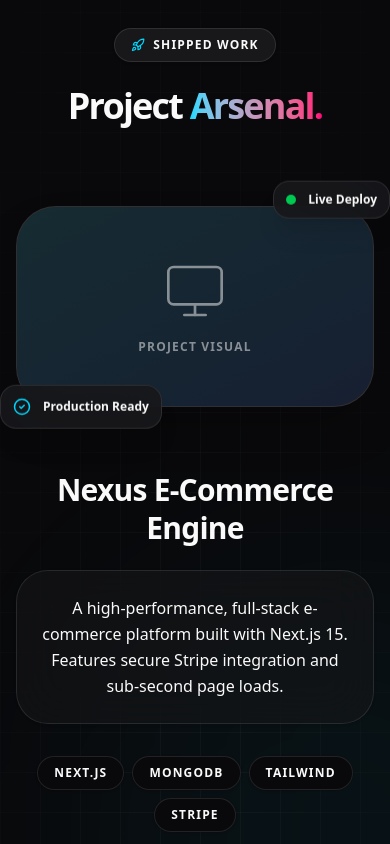
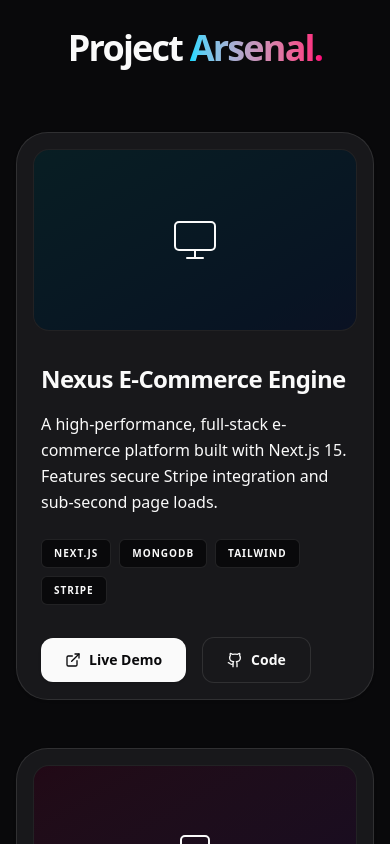
Before and after one commit to itznik/Portfolio, a Next.js app in the folder nikunj-portfolio/: page / in a window 390 px wide. Shown: the part 3540-4384 px from the top of the page. Built offline with nearby package versions, Linux system fonts and the light colour scheme.

Commit message:
Update Projects.tsx

```diff
--- a/nikunj-portfolio/src/components/Projects.tsx
+++ b/nikunj-portfolio/src/components/Projects.tsx
@@ -1,7 +1,7 @@
 "use client";
 
 import { motion } from "framer-motion";
-import { Github, ExternalLink, Monitor, Layout, Smartphone, CheckCircle2, Rocket } from "lucide-react";
+import { Github, ExternalLink, Monitor, Layout, Smartphone } from "lucide-react";
 
 const projects = [
   {
@@ -13,7 +13,6 @@
     live: "#",
     icon: Monitor,
     color: "from-accent-primary to-blue-600",
-    badge: "Production Ready"
   },
   {
     id: 2,
@@ -24,167 +23,84 @@
     live: "#",
     icon: Smartphone,
     color: "from-accent-secondary to-purple-600",
-    badge: "WebSockets"
-  },
-  {
-    id: 3,
-    title: "Vortex Analytics Dashboard",
-    description: "Complex data visualization dashboard for SaaS products. Consumes large datasets via REST APIs with fluid animations.",
-    tech: ["MERN Stack", "Framer Motion", "Recharts"],
-    github: "#",
-    live: "#",
-    icon: Layout,
-    color: "from-accent-primary to-accent-secondary",
-    badge: "Data Heavy"
   },
 ];
 
 export default function Projects() {
   return (
-    <section id="projects" className="relative w-full max-w-7xl mx-auto py-24 md:py-32 px-4 sm:px-6 lg:px-8 z-10 overflow-hidden">
+    <section id="projects" className="relative w-full max-w-6xl mx-auto py-24 md:py-32 px-4 sm:px-6 lg:px-8 z-10">
 
-      {/* 1. SECTION BACKGROUND: Deep Blueprint Mesh */}
-      <div className="absolute inset-0 pointer-events-none z-0">
-        <div className="absolute inset-0 bg-[linear-gradient(to_right,var(--border-card)_1px,transparent_1px),linear-gradient(to_bottom,var(--border-card)_1px,transparent_1px)] bg-[size:40px_40px] [mask-image:radial-gradient(ellipse_80%_80%_at_50%_50%,#000_20%,transparent_100%)] opacity-30" />
-        <div className="absolute top-1/4 left-1/4 w-[500px] h-[500px] bg-accent-primary/5 rounded-full blur-[120px] mix-blend-screen" />
-        <div className="absolute bottom-1/4 right-1/4 w-[500px] h-[500px] bg-accent-secondary/5 rounded-full blur-[120px] mix-blend-screen" />
+      {/* Header */}
+      <div className="text-center mb-16 md:mb-24 relative z-20">
+        <h2 className="text-4xl md:text-5xl lg:text-6xl font-black tracking-tighter text-fg-base mb-4">
+          Project <span className="text-transparent bg-clip-text bg-gradient-to-r from-accent-primary to-accent-secondary">Arsenal.</span>
+        </h2>
       </div>
 
-      <div className="relative z-10 w-full">
+      <div className="relative">
 
-        {/* Header */}
-        <div className="text-center mb-20 md:mb-32">
+        {/* UNIQUE SVG VISUALIZER: The Circuit Line */}
+        <div className="absolute left-6 md:left-12 top-0 bottom-0 w-px bg-border-card z-0 hidden sm:block">
           <motion.div
-            initial={{ opacity: 0, y: 20 }}
-            whileInView={{ opacity: 1, y: 0 }}
+            initial={{ height: 0 }}
+            whileInView={{ height: "100%" }}
             viewport={{ once: true }}
-            className="inline-flex items-center gap-2 px-4 py-2 rounded-full bg-surface-card border border-border-card shadow-sm mb-6"
-          >
-            <Rocket size={14} className="text-accent-primary" />
-            <span className="text-xs font-bold tracking-widest text-fg-base uppercase">Shipped Work</span>
-          </motion.div>
-          <motion.h2
-            initial={{ opacity: 0, y: 20 }}
-            whileInView={{ opacity: 1, y: 0 }}
-            viewport={{ once: true }}
-            transition={{ delay: 0.1 }}
-            className="text-4xl md:text-5xl lg:text-6xl font-black tracking-tighter text-fg-base mb-4"
-          >
-            Project <span className="text-transparent bg-clip-text bg-gradient-to-r from-accent-primary to-accent-secondary">Arsenal.</span>
-          </motion.h2>
+            transition={{ duration: 1.5, ease: "easeInOut" }}
+            className="w-full bg-accent-primary shadow-[0_0_10px_var(--accent-primary)]"
+          />
         </div>
 
-        {/* 2. THE TIMELINE LAYOUT */}
-        <div className="relative flex flex-col gap-24 md:gap-40">
-
-          {/* Central Connecting SVG Line (Desktop Only) */}
-          <div className="hidden lg:block absolute left-1/2 top-0 bottom-0 w-[2px] -translate-x-1/2 overflow-hidden z-0">
-            <svg className="absolute inset-0 w-full h-full" preserveAspectRatio="none">
-              <line x1="1" y1="0" x2="1" y2="100%" stroke="var(--border-card)" strokeWidth="2" strokeDasharray="8 8" />
-              <motion.line
-                initial={{ pathLength: 0 }}
-                whileInView={{ pathLength: 1 }}
-                viewport={{ once: true, margin: "-20%" }}
-                transition={{ duration: 2, ease: "easeInOut" }}
-                x1="1" y1="0" x2="1" y2="100%"
-                stroke="var(--accent-primary)"
-                strokeWidth="2"
-                className="drop-shadow-[0_0_8px_rgba(0,216,255,0.8)]"
-              />
-            </svg>
-          </div>
-
-          {projects.map((project, index) => {
-            const isEven = index % 2 === 0;
-
-            return (
+        {/* Clean, Flat, Premium Project Cards */}
+        <div className="flex flex-col gap-12 md:gap-20">
+          {projects.map((project, index) => (
             <motion.div
               key={project.id}
-                initial={{ opacity: 0, y: 50 }}
+              initial={{ opacity: 0, y: 30 }}
               whileInView={{ opacity: 1, y: 0 }}
-                viewport={{ once: true, margin: "-100px" }}
-                transition={{ duration: 0.7, ease: "easeOut" }}
-                className={`flex flex-col ${isEven ? 'lg:flex-row' : 'lg:flex-row-reverse'} gap-10 lg:gap-20 items-center relative z-10`}
+              viewport={{ once: true, margin: "-50px" }}
+              className="relative z-10 flex flex-col md:flex-row gap-8 items-center bg-surface-card border border-border-card rounded-[2rem] p-4 md:p-6 shadow-sm hover:shadow-lg transition-shadow"
             >
 
-                {/* Visual / Image Side with Floating Badges */}
-                <div className="w-full lg:w-1/2 relative">
+              {/* Circuit Node dot connecting to the line */}
+              <div className="hidden sm:block absolute -left-6 md:-left-12 top-1/2 -translate-y-1/2 w-3 h-3 rounded-full bg-bg-base border-2 border-accent-primary -ml-[5px] z-20" />
 
-                  {/* Central Timeline Node (Desktop Only) */}
-                  <div className={`hidden lg:block absolute top-1/2 -translate-y-1/2 w-4 h-4 rounded-full bg-bg-base border-[3px] border-accent-primary shadow-[0_0_15px_rgba(0,216,255,0.5)] z-20 ${isEven ? '-right-[2.5rem]' : '-left-[2.5rem]'}`} />
-
-                  {/* The Main Image Container */}
-                  <div className="relative w-full aspect-[16/9] md:aspect-[4/3] rounded-[2.5rem] overflow-hidden bg-surface-card border border-border-card shadow-2xl group">
-                    <div className={`absolute inset-0 bg-gradient-to-br ${project.color} opacity-10 group-hover:opacity-20 transition-opacity duration-500`} />
-                    <div className="absolute inset-0 flex flex-col items-center justify-center text-text-secondary group-hover:text-accent-primary transition-colors duration-500">
-                      <project.icon size={64} strokeWidth={1} className="mb-4 opacity-50 group-hover:opacity-100 group-hover:scale-110 transition-all duration-500" />
-                      <span className="text-xs tracking-widest uppercase font-bold opacity-50">Project Visual</span>
+              {/* Integrated Image/Visual */}
+              <div className="w-full md:w-[40%] aspect-video md:aspect-square rounded-2xl bg-bg-base border border-border-card overflow-hidden relative group">
+                <div className={`absolute inset-0 bg-gradient-to-br ${project.color} opacity-10 group-hover:opacity-20 transition-opacity`} />
+                <div className="absolute inset-0 flex items-center justify-center text-text-secondary">
+                  <project.icon size={48} strokeWidth={1} />
                 </div>
               </div>
 
-                  {/* FLOATING WIDGET 1: Top Status Badge */}
-                  <motion.div
-                    animate={{ y: [0, -8, 0] }}
-                    transition={{ repeat: Infinity, duration: 4, ease: "easeInOut", delay: index * 0.2 }}
-                    className={`absolute -top-5 ${isEven ? '-right-4 md:-right-8' : '-left-4 md:-left-8'} p-3 md:p-4 rounded-2xl bg-surface-card/90 backdrop-blur-xl border border-border-card shadow-xl flex items-center gap-3 z-20`}
-                  >
-                    <span className="relative flex h-2.5 w-2.5">
-                      <span className="animate-ping absolute inline-flex h-full w-full rounded-full bg-green-400 opacity-75"></span>
-                      <span className="relative inline-flex rounded-full h-2.5 w-2.5 bg-green-500"></span>
-                    </span>
-                    <div className="flex flex-col">
-                      <span className="text-xs md:text-sm font-bold text-fg-base leading-none">Live Deploy</span>
-                    </div>
-                  </motion.div>
-
-                  {/* FLOATING WIDGET 2: Bottom Feature Badge */}
-                  <motion.div
-                    animate={{ y: [0, 8, 0] }}
-                    transition={{ repeat: Infinity, duration: 5, ease: "easeInOut", delay: 1 + (index * 0.2) }}
-                    className={`absolute -bottom-5 ${isEven ? '-left-4 md:-left-8' : '-right-4 md:-right-8'} p-3 md:p-4 rounded-2xl bg-surface-card/90 backdrop-blur-xl border border-border-card shadow-xl flex items-center gap-3 z-20`}
-                  >
-                    <CheckCircle2 size={18} className="text-accent-primary" />
-                    <span className="text-xs md:text-sm font-bold text-fg-base">{project.badge}</span>
-                  </motion.div>
-
-                </div>
-
-                {/* Content Side */}
-                <div className="w-full lg:w-1/2 flex flex-col justify-center text-center lg:text-left pt-6 lg:pt-0">
-                  <h3 className="text-3xl md:text-4xl lg:text-5xl font-bold text-fg-base mb-6 tracking-tight leading-tight">
+              {/* Content Side (No floating widgets, perfectly aligned) */}
+              <div className="w-full md:w-[60%] flex flex-col justify-center px-2 md:px-6">
+                <h3 className="text-2xl md:text-3xl font-bold text-fg-base mb-4 tracking-tight">
                   {project.title}
                 </h3>
-
-                  <div className="p-6 md:p-8 rounded-[2rem] bg-surface-card/50 backdrop-blur-xl border border-border-card shadow-sm mb-8 relative overflow-hidden group">
-                    <div className="absolute inset-0 bg-gradient-to-r from-accent-primary/5 to-transparent opacity-0 group-hover:opacity-100 transition-opacity duration-500" />
-                    <p className="text-base md:text-lg text-text-secondary leading-relaxed font-light relative z-10">
+                <p className="text-text-secondary leading-relaxed font-light mb-6">
                   {project.description}
                 </p>
-                  </div>
 
-                  {/* Tech Stack Pills */}
-                  <div className="flex flex-wrap justify-center lg:justify-start gap-2 md:gap-3 mb-10">
+                <div className="flex flex-wrap gap-2 mb-8">
                   {project.tech.map((tech, i) => (
-                      <span key={i} className="px-4 py-2 text-xs font-bold tracking-widest uppercase rounded-full bg-bg-base border border-border-card text-text-secondary shadow-sm hover:text-accent-primary hover:border-accent-primary/50 transition-colors cursor-default">
+                    <span key={i} className="px-3 py-1.5 text-[10px] md:text-xs font-bold tracking-widest uppercase rounded-md bg-bg-base border border-border-card text-text-secondary">
                       {tech}
                     </span>
                   ))}
                 </div>
 
-                  {/* Action Buttons */}
-                  <div className="flex justify-center lg:justify-start items-center gap-4">
-                    <a href={project.live} className="group flex items-center gap-2 px-6 py-3 md:px-8 md:py-4 bg-fg-base text-bg-base rounded-2xl font-bold transition-transform hover:-translate-y-1 shadow-lg">
-                      <ExternalLink size={18} className="group-hover:rotate-12 transition-transform" /> Live Demo
+                <div className="flex items-center gap-4">
+                  <a href={project.live} className="flex items-center gap-2 px-6 py-3 bg-fg-base text-bg-base rounded-xl font-bold text-sm hover:-translate-y-0.5 transition-transform shadow-sm">
+                    <ExternalLink size={16} /> Live Demo
                   </a>
-                    <a href={project.github} className="flex items-center gap-2 px-6 py-3 md:px-8 md:py-4 bg-surface-card text-fg-base border border-border-card rounded-2xl font-bold hover:bg-border-card/50 transition-colors shadow-sm">
-                      <Github size={18} /> Code
+                  <a href={project.github} className="flex items-center gap-2 px-6 py-3 bg-surface-card text-fg-base border border-border-card rounded-xl font-bold text-sm hover:bg-bg-base transition-colors">
+                    <Github size={16} /> Code
                   </a>
                 </div>
               </div>
 
             </motion.div>
-            );
-          })}
+          ))}
         </div>
       </div>
     </section>
```
Lines whose indentation alone changed are shown as unchanged.
